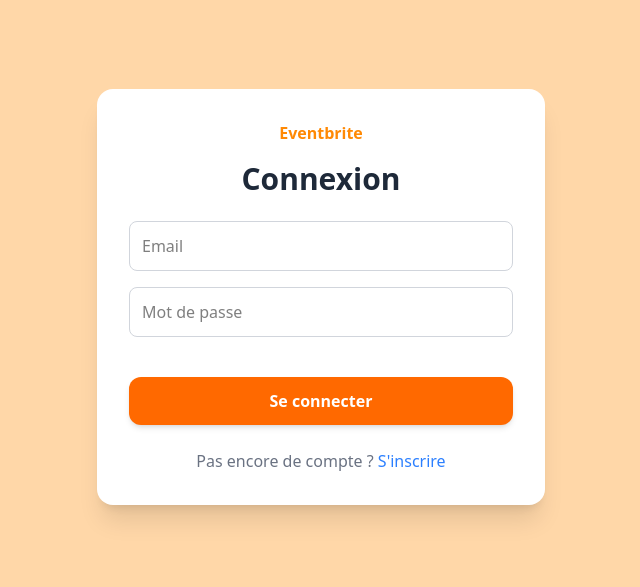
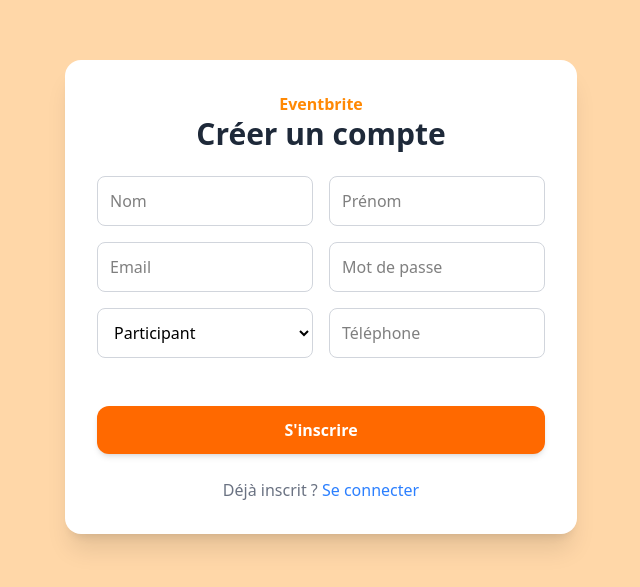
Before and after one commit to ColleFALL/Eventify-Project, a React (Vite) app: page /register in a window 1280 px wide. Shown: the part 103-690 px from the top of the page, without its empty margins (319-959 px from the left). Built offline with nearby package versions, Linux system fonts and the light colour scheme.

Commit message:
integration de firebase-authentification 16/10/2025

```diff
--- a/src/App.jsx
+++ b/src/App.jsx
@@ -1,13 +1,15 @@
-import { BrowserRouter, Routes, Route } from "react-router-dom";
-import "./index.css";
-// import Register from "./Pages/Auth/Register";
+// src/App.jsx
+import { Routes, Route } from "react-router-dom";
+import Register from "./Pages/Auth/Register";
 import Login from "./Pages/Auth/Login";
-
 
 function App() {
   return (
-    // <Register/>
-    <Login/>
+      <Routes>
+        <Route path="/login" element={<Login />} />
+        <Route path="/register" element={<Register />} />
+        <Route path="*" element={<Login />} /> {/* Redirection par défaut */}
+      </Routes>
   );
 }
 
--- /dev/null
+++ b/src/Pages/Auth/CompleteProfil.jsx
@@ -0,0 +1,129 @@
+import { useState } from "react";
+import { useLocation, useNavigate } from "react-router-dom";
+import { doc, setDoc } from "firebase/firestore";
+import { db } from "../../../src/Firebase/FirebaseConfig";
+
+export default function CompleteProfile() {
+  const location = useLocation();
+  const navigate = useNavigate();
+  const { uid, email, name } = location.state || {}; // infos venant de Google Auth
+
+  const [form, setForm] = useState({
+    nom: name?.split(" ")[0] || "",
+    prenom: name?.split(" ")[1] || "",
+    telephone: "",
+    role: "participant",
+  });
+
+  const [loading, setLoading] = useState(false);
+  const [message, setMessage] = useState("");
+
+  const handleChange = (e) => {
+    setForm((prev) => ({ ...prev, [e.target.name]: e.target.value }));
+  };
+
+  const handleSubmit = async (e) => {
+    e.preventDefault();
+    if (!uid) {
+      setMessage("Utilisateur non reconnu. Veuillez vous reconnecter.");
+      return;
+    }
+
+    setLoading(true);
+    setMessage("");
+
+    try {
+      await setDoc(doc(db, "users", uid), {
+        uid,
+        email,
+        nom: form.nom,
+        prenom: form.prenom,
+        telephone: form.telephone,
+        role: form.role,
+        createdAt: new Date().toISOString(),
+      });
+
+      // Redirection selon le rôle choisi
+      if (form.role === "organisateur") navigate("/admin");
+      else navigate("/participant");
+    } catch (error) {
+      console.error(error);
+      setMessage("Erreur lors de l'enregistrement du profil.");
+    } finally {
+      setLoading(false);
+    }
+  };
+
+  return (
+    <div className="min-h-screen bg-purple-100 flex items-center justify-center p-4">
+      <div className="w-full max-w-md bg-white rounded-2xl shadow-xl p-8">
+        <h2 className="text-2xl font-bold mb-6 text-center text-gray-800">
+          Compléter mon profil
+        </h2>
+        <p className="mb-4 text-center text-gray-600">Email : {email}</p>
+
+        {message && (
+          <div className="mb-4 p-3 bg-red-100 text-red-700 rounded-lg text-center">
+            {message}
+          </div>
+        )}
+
+        <form onSubmit={handleSubmit} className="space-y-4">
+          {/* Nom et Prénom */}
+          <div className="grid grid-cols-2 gap-4">
+            <input
+              name="nom"
+              value={form.nom}
+              onChange={handleChange}
+              placeholder="Nom"
+              className="w-full p-3 border border-gray-300 rounded-lg"
+              required
+            />
+            <input
+              name="prenom"
+              value={form.prenom}
+              onChange={handleChange}
+              placeholder="Prénom"
+              className="w-full p-3 border border-gray-300 rounded-lg"
+              required
+            />
+          </div>
+
+          {/* Téléphone */}
+          <input
+            name="telephone"
+            type="tel"
+            value={form.telephone}
+            onChange={handleChange}
+            placeholder="Numéro de téléphone"
+            className="w-full p-3 border border-gray-300 rounded-lg"
+            required
+          />
+
+          {/* Rôle */}
+          <div>
+            <label className="block mb-2 font-semibold">Rôle</label>
+            <select
+              name="role"
+              value={form.role}
+              onChange={handleChange}
+              className="w-full p-3 border border-gray-300 rounded-lg"
+            >
+              <option value="participant">Participant</option>
+              <option value="organisateur">Organisateur</option>
+            </select>
+          </div>
+
+          {/* Bouton */}
+          <button
+            type="submit"
+            disabled={loading}
+            className="w-full py-3 mt-4 bg-orange-500 text-white font-semibold rounded-xl hover:bg-orange-600 transition-all"
+          >
+            {loading ? "Enregistrement..." : "Valider et continuer"}
+          </button>
+        </form>
+      </div>
+    </div>
+  );
+}
--- a/src/Pages/Auth/Login.jsx
+++ b/src/Pages/Auth/Login.jsx
@@ -1,35 +1,69 @@
 // src/pages/Auth/Login.jsx
 import { useState } from "react";
+import { useNavigate } from "react-router-dom"; // <-- importé
+import { auth } from "../../../src/Firebase/FirebaseConfig";
+import { signInWithEmailAndPassword } from "firebase/auth";
 
 export default function Login() {
+  const navigate = useNavigate(); // <-- initialisation
   const [form, setForm] = useState({
     email: "",
     password: "",
   });
 
   const [message, setMessage] = useState("");
+  const [loading, setLoading] = useState(false);
 
   const handleChange = (e) => {
-    setForm(prev => ({ ...prev, [e.target.name]: e.target.value }));
+    setForm((prev) => ({ ...prev, [e.target.name]: e.target.value }));
   };
 
-  const handleSubmit = (e) => {
+  const handleSubmit = async (e) => {
     e.preventDefault();
-    console.log("Connexion simulée :", form);
-    setMessage(`Connexion simulée pour ${form.email}`);
-    setForm({ email: "", password: "" });
+    setLoading(true);
+    setMessage("");
+
+    try {
+      const userCredential = await signInWithEmailAndPassword(
+        auth,
+        form.email,
+        form.password
+      );
+      const user = userCredential.user;
+
+      setMessage(`Bienvenue ${user.email} 🎉 Vous êtes connecté(e) !`);
+      setForm({ email: "", password: "" });
+    } catch (error) {
+      console.error("Erreur de connexion :", error);
+      let errorMsg = "Une erreur est survenue.";
+
+      if (error.code === "auth/user-not-found") {
+        errorMsg = "Utilisateur introuvable.";
+      } else if (error.code === "auth/wrong-password") {
+        errorMsg = "Mot de passe incorrect.";
+      } else if (error.code === "auth/invalid-email") {
+        errorMsg = "Email invalide.";
+      }
+
+      setMessage(errorMsg);
+    } finally {
+      setLoading(false);
+    }
   };
 
   return (
-    <div className="min-h-screen bg-orange-200 to-purple-100 flex items-center justify-center p-4">
+    <div className="min-h-screen bg-orange-200 flex items-center justify-center p-4">
       <div className="w-full max-w-md bg-white rounded-2xl shadow-xl p-8">
         <h1 className="text-orange-400 font-bold text-center mb-4">Eventbrite</h1>
         <h2 className="text-3xl font-bold text-center mb-6 text-gray-800">Connexion</h2>
 
-        {message && <div className="mb-4 p-3 bg-blue-100 text-blue-700 rounded-lg text-center">{message}</div>}
+        {message && (
+          <div className="mb-4 p-3 bg-blue-100 text-blue-700 rounded-lg text-center">
+            {message}
+          </div>
+        )}
 
         <form onSubmit={handleSubmit} className="space-y-4">
-          {/* Email */}
           <input
             name="email"
             type="email"
@@ -40,7 +74,6 @@
             required
           />
 
-          {/* Mot de passe */}
           <input
             name="password"
             type="password"
@@ -51,17 +84,24 @@
             required
           />
 
-          {/* Bouton Se connecter */}
           <button
             type="submit"
+            disabled={loading}
             className="w-full py-3 mt-6 bg-orange-500 text-white font-semibold rounded-xl shadow-md hover:bg-orange-600 transition-all duration-300"
           >
-            Se connecter
+            {loading ? "Connexion en cours..." : "Se connecter"}
           </button>
         </form>
 
         <p className="mt-6 text-center text-gray-500">
-          Pas encore de compte ? <span className="text-blue-500 font-medium cursor-pointer">S'inscrire</span>
+          Pas encore de compte ?{" "}
+          <span
+            onClick={() => navigate("/register")}
+ // <-- lien actif vers Register
+            className="text-blue-500 font-medium cursor-pointer"
+          >
+            S'inscrire
+          </span>
         </p>
       </div>
     </div>
--- a/src/Pages/Auth/Register.jsx
+++ b/src/Pages/Auth/Register.jsx
@@ -1,59 +1,113 @@
 // src/pages/Auth/Register.jsx
 import { useState } from "react";
+import { useNavigate } from "react-router-dom"; // <-- importé
+import { auth, db } from "../../../src/Firebase/FirebaseConfig";
+import { createUserWithEmailAndPassword } from "firebase/auth";
+import { doc, setDoc } from "firebase/firestore";
 
 export default function Register() {
+  const navigate = useNavigate(); // <-- initialisation
   const [form, setForm] = useState({
     nom: "",
     prenom: "",
     email: "",
     password: "",
     role: "participant",
+    number: "",
   });
 
   const [message, setMessage] = useState("");
+  const [loading, setLoading] = useState(false);
 
   const handleChange = (e) => {
-    setForm(prev => ({ ...prev, [e.target.name]: e.target.value }));
+    setForm((prev) => ({ ...prev, [e.target.name]: e.target.value }));
   };
 
-  const handleSubmit = (e) => {
+  const handleSubmit = async (e) => {
     e.preventDefault();
-    console.log("Formulaire soumis :", form);
-    setMessage(`Inscription simulée : ${form.nom} ${form.prenom} (${form.role})`);
-    setForm({ nom: "", prenom: "", email: "", password: "", role: "participant" });
+    setLoading(true);
+    setMessage("");
+
+    try {
+      const userCredential = await createUserWithEmailAndPassword(
+        auth,
+        form.email,
+        form.password
+      );
+      const user = userCredential.user;
+
+      await setDoc(doc(db, "users", user.uid), {
+        uid: user.uid,
+        nom: form.nom,
+        prenom: form.prenom,
+        email: form.email,
+        role: form.role,
+        telephone: form.number,
+        createdAt: new Date().toISOString(),
+      });
+
+      setMessage(`Bienvenue ${form.prenom} 🎉 Votre compte a été créé avec succès !`);
+
+      setForm({
+        nom: "",
+        prenom: "",
+        email: "",
+        password: "",
+        role: "participant",
+        number: "",
+      });
+    } catch (error) {
+      console.error("Erreur d'inscription :", error);
+      let errorMsg = "Une erreur est survenue.";
+      if (error.code === "auth/email-already-in-use") {
+        errorMsg = "Cet email est déjà utilisé.";
+      } else if (error.code === "auth/invalid-email") {
+        errorMsg = "Email invalide.";
+      } else if (error.code === "auth/weak-password") {
+        errorMsg = "Mot de passe trop faible (min. 6 caractères).";
+      }
+      setMessage(errorMsg);
+    } finally {
+      setLoading(false);
+    }
   };
 
   return (
-    <div className="min-h-screen bg-orange-200 to-purple-100 flex items-center justify-center p-4">
+    <div className="min-h-screen bg-orange-200 flex items-center justify-center p-4">
       <div className="w-full max-w-lg bg-white rounded-2xl shadow-xl p-8">
-        <h1 className="text-orange-400 font-bold"  >Eventbrite</h1>
-        <h2 className="text-3xl font-bold text-center mb-6 text-gray-800">Créer un compte</h2>
+        <h1 className="text-orange-400 font-bold text-center fs-6">Eventbrite</h1>
+        <h2 className="text-3xl font-bold text-center mb-6 text-gray-800">
+          Créer un compte
+        </h2>
 
-        {message && <div className="mb-4 p-3 bg-green-100 text-green-700 rounded-lg text-center">{message}</div>}
+        {message && (
+          <div className="mb-4 p-3 bg-green-100 text-green-700 rounded-lg text-center">
+            {message}
+          </div>
+        )}
 
-        <form onSubmit={handleSubmit} className="space-y-4 h-90 bg-white">
-          {/* Ligne 1 : Nom & Prénom */}
+        <form onSubmit={handleSubmit} className="space-y-4">
+          {/* Nom & Prénom */}
           <div className="grid grid-cols-2 gap-4">
             <input
               name="nom"
               value={form.nom}
               onChange={handleChange}
               placeholder="Nom"
-              className="w-full p-3 border border-gray-300 rounded-lg focus:outline-none focus:ring-2 focus:ring-blue-400"
+              className="w-full p-3 border border-gray-300 rounded-lg"
               required
             />
-
             <input
               name="prenom"
               value={form.prenom}
               onChange={handleChange}
               placeholder="Prénom"
-              className="w-full p-3 border border-gray-300 rounded-lg focus:outline-none focus:ring-2 focus:ring-blue-400"
+              className="w-full p-3 border border-gray-300 rounded-lg"
               required
             />
           </div>
 
-          {/* Ligne 2 : Email & Password */}
+          {/* Email & Password */}
           <div className="grid grid-cols-2 gap-4">
             <input
               name="email"
@@ -61,54 +115,60 @@
               value={form.email}
               onChange={handleChange}
               placeholder="Email"
-              className="w-full p-3 border border-gray-300 rounded-lg focus:outline-none focus:ring-2 focus:ring-blue-400"
+              className="w-full p-3 border border-gray-300 rounded-lg"
               required
             />
-
             <input
               name="password"
               type="password"
               value={form.password}
               onChange={handleChange}
               placeholder="Mot de passe"
-              className="w-full p-3 border border-gray-300 rounded-lg focus:outline-none focus:ring-2 focus:ring-blue-400"
+              className="w-full p-3 border border-gray-300 rounded-lg"
               required
             />
           </div>
 
-          {/* Ligne 3 : Rôle (prend toute la largeur) */}
+          {/* Rôle & Téléphone */}
           <div className="grid grid-cols-2 gap-4">
             <select
               name="role"
               value={form.role}
               onChange={handleChange}
-              className="w-full p-3 border border-gray-300 rounded-lg focus:outline-none focus:ring-2 focus:ring-blue-400"
+              className="w-full p-3 border border-gray-300 rounded-lg"
             >
               <option value="participant">Participant</option>
               <option value="organisateur">Organisateur</option>
             </select>
-
             <input
               name="number"
               type="number"
               value={form.number}
               onChange={handleChange}
-              placeholder="Telephone"
-              className="w-full p-3 border border-gray-300 rounded-lg focus:outline-none focus:ring-2 focus:ring-blue-400"
+              placeholder="Téléphone"
+              className="w-full p-3 border border-gray-300 rounded-lg"
               required
             />
           </div>
 
           <button
             type="submit"
-            className="w-full py-3 mt-10 bg-orange-500 to-purple-500 text-white font-semibold rounded-xl shadow-md hover:from-purple-500 hover:to-blue-500 transition-all duration-300"
+            disabled={loading}
+            className="w-full py-3 mt-8 bg-orange-500 text-white font-semibold rounded-xl shadow-md hover:bg-orange-600 transition-all"
           >
-            S'inscrire
+            {loading ? "Création du compte..." : "S'inscrire"}
           </button>
         </form>
 
         <p className="mt-6 text-center text-gray-500">
-          Déjà inscrit ? <span className="text-blue-500 font-medium cursor-pointer">Se connecter</span>
+          Déjà inscrit ?{" "}
+          <span
+           onClick={() => navigate("/login")}
+ // <-- lien actif vers la page Login
+            className="text-blue-500 font-medium cursor-pointer"
+          >
+            Se connecter
+          </span>
         </p>
       </div>
     </div>
--- a/src/main.jsx
+++ b/src/main.jsx
@@ -1,10 +1,14 @@
-import { StrictMode } from 'react'
-import { createRoot } from 'react-dom/client'
-// import './index.css'
-import App from './App.jsx'
+// main.jsx ou index.jsx
+import React from "react";
+import ReactDOM from "react-dom/client";
+import App from "./App";
+import { BrowserRouter } from "react-router-dom";
+import "./index.css"; // ← obligatoire pour Tailwind
 
-createRoot(document.getElementById('root')).render(
-  <StrictMode>
-    <App />
-  </StrictMode>,
-)
+ReactDOM.createRoot(document.getElementById("root")).render(
+  <React.StrictMode>
+    <BrowserRouter>
+      <App />
+    </BrowserRouter>
+  </React.StrictMode>
+);
```
